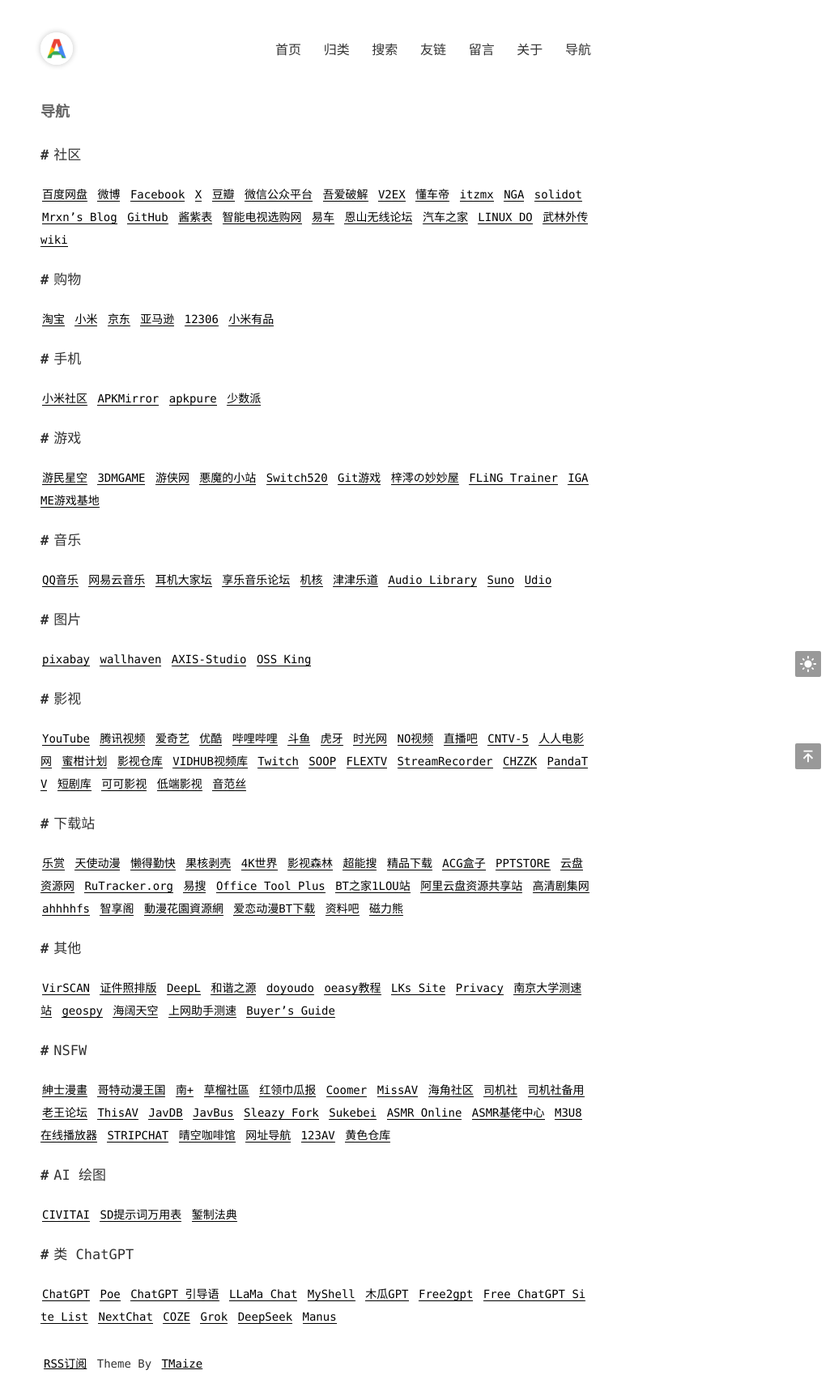
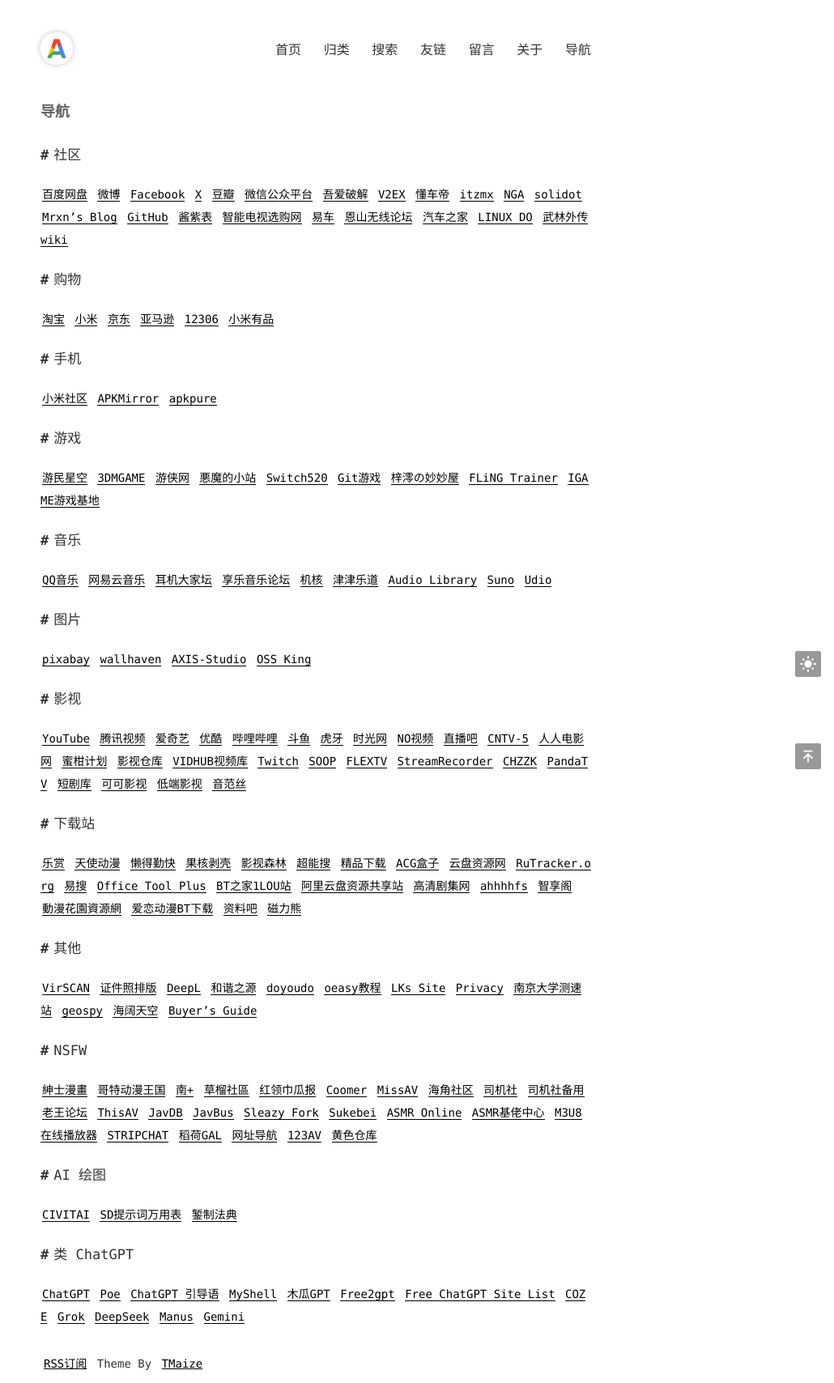
Before and after one commit to admans/admans.github.io, a Jekyll site: the page built from pages/navi.md, in a window 1280 px wide. Shown: the whole page at 81% size, without its empty margins (250-1280 px from the left). Built offline with Jekyll 4.4.1, drawn with Linux system fonts in a browser that asks for light colours.

Commit message:
Update navi.md
移除部分失效网站，更新过时网站，新增Gemini

```diff
--- a/pages/navi.md
+++ b/pages/navi.md
@@ -13,7 +13,7 @@ title: 导航
 
 ## 手机
 
-[小米社区](https://www.xiaomi.cn/ "小米社区") [APKMirror](http://www.apkmirror.com/ "APKMirror") [apkpure](https://apkpure.com/ "apkpure") [少数派](https://sspai.com/ "少数派")
+[小米社区](https://www.xiaomi.cn/ "小米社区") [APKMirror](http://www.apkmirror.com/ "APKMirror") [apkpure](https://apkpure.com/ "apkpure")
 
 ## 游戏
 
@@ -29,19 +29,19 @@ title: 导航
 
 ## 影视
 
-[YouTube](https://www.youtube.com/ "YouTube") [腾讯视频](https://v.qq.com/ "腾讯视频") [爱奇艺](https://www.iqiyi.com/ "爱奇艺") [优酷](https://www.youku.com/ "优酷") [哔哩哔哩](https://www.bilibili.com/ "哔哩哔哩") [斗鱼](https://www.douyu.com/ "斗鱼") [虎牙](https://www.huya.com/ "虎牙") [时光网](http://www.mtime.com/ "时光网") [NO视频](https://www.novipnoad.com/ "NO视频") [直播吧](http://www.zhibo8.cc/ "直播吧") [CNTV-5](http://tv.cntv.cn/live/cctv5/?pt=HD "CNTV-5") [人人电影网](https://www.rrdynb.com/index.html "人人电影网") [蜜柑计划](https://mikanani.me/ "蜜柑计划") [影视仓库](http://www.wmdz.com/index.html "影视仓库") [VIDHUB视频库](https://vidhub.link/ "VIDHUB视频库") [Twitch](https://www.twitch.tv/ "Twitch") [SOOP](https://www.sooplive.co.kr/ "SOOP") [FLEXTV](https://www.flextv.co.kr/ "FLEXTV") [StreamRecorder](https://streamrecorder.io/ "StreamRecorder") [CHZZK](https://chzzk.naver.com/ "CHZZK") [PandaTV](https://www.pandalive.co.kr/ "PandaTV") [短剧库](https://kdocs.cn/l/cntsb8OUEpHV "短剧库") [可可影视](https://www.keke13.com/ "可可影视") [低端影视](https://ddys.info/ "低端影视") [音范丝](https://www.yinfans.net/ "音范丝")
+[YouTube](https://www.youtube.com/ "YouTube") [腾讯视频](https://v.qq.com/ "腾讯视频") [爱奇艺](https://www.iqiyi.com/ "爱奇艺") [优酷](https://www.youku.com/ "优酷") [哔哩哔哩](https://www.bilibili.com/ "哔哩哔哩") [斗鱼](https://www.douyu.com/ "斗鱼") [虎牙](https://www.huya.com/ "虎牙") [时光网](http://www.mtime.com/ "时光网") [NO视频](https://findno.tv/ "NO视频") [直播吧](http://www.zhibo8.cc/ "直播吧") [CNTV-5](http://tv.cntv.cn/live/cctv5/?pt=HD "CNTV-5") [人人电影网](https://www.rrdynb.com/index.html "人人电影网") [蜜柑计划](https://mikanani.me/ "蜜柑计划") [影视仓库](http://www.wmdz.com/index.html "影视仓库") [VIDHUB视频库](https://vidhub.link/ "VIDHUB视频库") [Twitch](https://www.twitch.tv/ "Twitch") [SOOP](https://www.sooplive.co.kr/ "SOOP") [FLEXTV](https://www.flextv.co.kr/ "FLEXTV") [StreamRecorder](https://streamrecorder.io/ "StreamRecorder") [CHZZK](https://chzzk.naver.com/ "CHZZK") [PandaTV](https://www.pandalive.co.kr/ "PandaTV") [短剧库](https://kdocs.cn/l/cntsb8OUEpHV "短剧库") [可可影视](https://www.keke13.com/ "可可影视") [低端影视](https://ddys.info/ "低端影视") [音范丝](https://www.yinfans.net/ "音范丝")
 
 ## 下载站
 
-[乐赏](http://gbtgame.me/ "乐赏") [天使动漫](https://www.tsdm39.com/ "天使动漫") [懒得勤快](https://ldqk.gitbook.io/ "懒得勤快") [果核剥壳](https://www.ghxi.com/ "果核剥壳") [4K世界](https://www.4ksj.com/ "4K世界") [影视森林](http://549.tv/ "影视森林") [超能搜](https://www.chaonengsou.com/ "超能搜") [精品下载](http://www.j9p.com/ "精品下载") [ACG盒子](https://www.acgbox.link/ "ACG盒子") [PPTSTORE](https://www.pptstore.net/ "PPTSTORE") [云盘资源网](https://www.yunpanziyuan.top/ "云盘资源网") [RuTracker.org](https://rutracker.net/forum/index.php "RuTracker.org") [易搜](http://yiso.eu.org/ "易搜") [Office Tool Plus](https://otp.landian.vip/zh-cn/ "Office Tool Plus") [BT之家1LOU站](https://www.1lou.cc/ "BT之家1LOU站") [阿里云盘资源共享站](https://pan666.net/ "阿里云盘资源共享站") [高清剧集网](https://www.BTHDTV.com "高清剧集网") [ahhhhfs](https://www.ahhhhfs.com/ "ahhhhfs") [智享阁](https://www.esnpc.com/ "智享阁") [動漫花園資源網](https://share.dmhy.org/ "動漫花園資源網") [爱恋动漫BT下载](https://kisssub.org/ "爱恋动漫BT下载") [资料吧](https://ziliaoba.github.io/ "资料吧") [磁力熊](https://www.cilixiong.org/ "磁力熊")
+[乐赏](http://gbtgame.me/ "乐赏") [天使动漫](https://www.tsdm39.com/ "天使动漫") [懒得勤快](https://ldqk.gitbook.io/ "懒得勤快") [果核剥壳](https://www.ghxi.com/ "果核剥壳") [影视森林](http://549.tv/ "影视森林") [超能搜](https://www.chaonengsou.com/ "超能搜") [精品下载](http://www.j9p.com/ "精品下载") [ACG盒子](https://www.acgbox.link/ "ACG盒子") [云盘资源网](https://www.yunpanziyuan.top/ "云盘资源网") [RuTracker.org](https://rutracker.net/forum/index.php "RuTracker.org") [易搜](http://yiso.eu.org/ "易搜") [Office Tool Plus](https://otp.landian.vip/zh-cn/ "Office Tool Plus") [BT之家1LOU站](https://www.1lou.cc/ "BT之家1LOU站") [阿里云盘资源共享站](https://pan666.net/ "阿里云盘资源共享站") [高清剧集网](https://www.BTHDTV.com "高清剧集网") [ahhhhfs](https://www.ahhhhfs.com/ "ahhhhfs") [智享阁](https://www.esnpc.com/ "智享阁") [動漫花園資源網](https://share.dmhy.org/ "動漫花園資源網") [爱恋动漫BT下载](https://kisssub.org/ "爱恋动漫BT下载") [资料吧](https://ziliaoba.github.io/ "资料吧") [磁力熊](https://www.cilixiong.org/ "磁力熊")
 
 ## 其他
 
-[VirSCAN](http://www.virscan.org/ "VirSCAN") [证件照排版](http://www.sandcomp.com/blog/sandphoto/ "证件照排版") [DeepL](https://www.deepl.com/translator "DeepL") [和谐之源](https://hunter.gitlab.io/tools/harmonious/ "和谐之源") [doyoudo](http://www.doyoudo.com/ "doyoudo") [oeasy教程](http://oeasy.org/ "oeasy教程")  [LKs Site](http://lkssite.vip/ "LKs Site") [Privacy](https://privacy.aiuys.com/ "Privacy") [南京大学测速站](https://test.nju.edu.cn/ "南京大学测速站") [geospy](https://geospy.ai/ "geospy") [海阔天空](https://www.ahzll.top/ "海阔天空") [上网助手测速](http://www.swok.cn/ "上网助手测速") [Buyer's Guide](https://buyersguide.macrumors.com/ "Buyer's Guide")
+[VirSCAN](http://www.virscan.org/ "VirSCAN") [证件照排版](http://www.sandcomp.com/blog/sandphoto/ "证件照排版") [DeepL](https://www.deepl.com/translator "DeepL") [和谐之源](https://hunter.gitlab.io/tools/harmonious/ "和谐之源") [doyoudo](http://www.doyoudo.com/ "doyoudo") [oeasy教程](http://oeasy.org/ "oeasy教程")  [LKs Site](http://lkssite.vip/ "LKs Site") [Privacy](https://privacy.aiuys.com/ "Privacy") [南京大学测速站](https://test.nju.edu.cn/ "南京大学测速站") [geospy](https://geospy.ai/ "geospy") [海阔天空](https://www.ahzll.top/ "海阔天空") [Buyer's Guide](https://buyersguide.macrumors.com/ "Buyer's Guide")
 
 ## NSFW
 
-[紳士漫畫](https://www.wnacg.com/ "紳士漫畫") [哥特动漫王国](https://www.gtloli.gay/ "哥特动漫王国") [南+](https://south-plus.net/ "南+") [草榴社區](https://t66y.com/ "草榴社區") [红领巾瓜报](https://hlj.fun/ "红领巾瓜报") [Coomer](https://coomer.su/ "Coomer") [MissAV](https://missav.ai/ "MissAV") [海角社区](https://haijiao.com/ "海角社区") [司机社](https://bitbucket.org/xsijishe/yjdz/src/main/ "司机社") [司机社备用](https://47447.net/ "司机社备用") [老王论坛](https://laowang.vip "老王论坛") [ThisAV](https://thisav.me/ "ThisAV") [JavDB](https://javdb.com/ "JavDB") [JavBus](https://www.javbus.com/ "JavBus") [Sleazy Fork](https://sleazyfork.org/zh-CN "Sleazy Fork") [Sukebei](https://sukebei.nyaa.si/ "Sukebei") [ASMR Online](https://www.asmr.one/works "ASMR Online") [ASMR基佬中心](https://asmrgay.org/ "ASMR基佬中心") [M3U8在线播放器](https://5721004.xyz/ "M3U8在线播放器") [STRIPCHAT](https://zh.stripchat.com/ "STRIPCHAT") [晴空咖啡馆](https://aozoracafe.com/ "晴空咖啡馆") [网址导航](https://southpl.us/ "网址导航") [123AV](https://123av.com/ "123AV") [黄色仓库](https://www.hsck.la/ "黄色仓库")
+[紳士漫畫](https://www.wnacg.com/ "紳士漫畫") [哥特动漫王国](https://www.gtloli.gay/ "哥特动漫王国") [南+](https://south-plus.net/ "南+") [草榴社區](https://t66y.com/ "草榴社區") [红领巾瓜报](https://hlj.fun/ "红领巾瓜报") [Coomer](https://coomer.su/ "Coomer") [MissAV](https://missav.ai/ "MissAV") [海角社区](https://haijiao.com/ "海角社区") [司机社](https://bitbucket.org/xsijishe/yjdz/src/main/ "司机社") [司机社备用](https://47447.net/ "司机社备用") [老王论坛](https://laowang.vip "老王论坛") [ThisAV](https://thisav.me/ "ThisAV") [JavDB](https://javdb.com/ "JavDB") [JavBus](https://www.javbus.com/ "JavBus") [Sleazy Fork](https://sleazyfork.org/zh-CN "Sleazy Fork") [Sukebei](https://sukebei.nyaa.si/ "Sukebei") [ASMR Online](https://www.asmr.one/works "ASMR Online") [ASMR基佬中心](https://asmrgay.org/ "ASMR基佬中心") [M3U8在线播放器](https://5721004.xyz/ "M3U8在线播放器") [STRIPCHAT](https://zh.stripchat.com/ "STRIPCHAT") [稻荷GAL](https://inarigal.com/ "稻荷GAL") [网址导航](https://southpl.us/ "网址导航") [123AV](https://123av.com/ "123AV") [黄色仓库](https://www.hsck.la/ "黄色仓库")
 
 ## AI 绘图
 
@@ -49,4 +49,4 @@ title: 导航
 
 ## 类 ChatGPT
 
-[ChatGPT](https://chat.openai.com/ "ChatGPT") [Poe](https://poe.com/ "Poe") [ChatGPT 引导语](https://prompts.fresns.cn/ "ChatGPT 引导语") [LLaMa Chat](https://llama.perplexity.ai/ "LLaMa Chat") [MyShell](https://app.myshell.ai/zh/chat "MyShell") [木瓜GPT](https://www.papayagpt.com/ "木瓜GPT") [Free2gpt](https://chato.free2gpt.xyz/ "Free2gpt") [Free ChatGPT Site List](https://github.com/xx025/carrot "Free ChatGPT Site List") [NextChat](https://app.nextchat.dev/#/ "NextChat") [COZE](https://www.coze.com/ "COZE") [Grok](https://grok.com/ "Grok") [DeepSeek](https://chat.deepseek.com/ "DeepSeek") [Manus](https://manus.im/ "Manus")
+[ChatGPT](https://chat.openai.com/ "ChatGPT") [Poe](https://poe.com/ "Poe") [ChatGPT 引导语](https://prompts.fresns.cn/ "ChatGPT 引导语") [MyShell](https://app.myshell.ai/zh/chat "MyShell") [木瓜GPT](https://www.papayagpt.com/ "木瓜GPT") [Free2gpt](https://chato.free2gpt.xyz/ "Free2gpt") [Free ChatGPT Site List](https://github.com/xx025/carrot "Free ChatGPT Site List") [COZE](https://www.coze.com/ "COZE") [Grok](https://grok.com/ "Grok") [DeepSeek](https://chat.deepseek.com/ "DeepSeek") [Manus](https://manus.im/ "Manus") [Gemini](https://gemini.google.com/ "Gemini")
```
